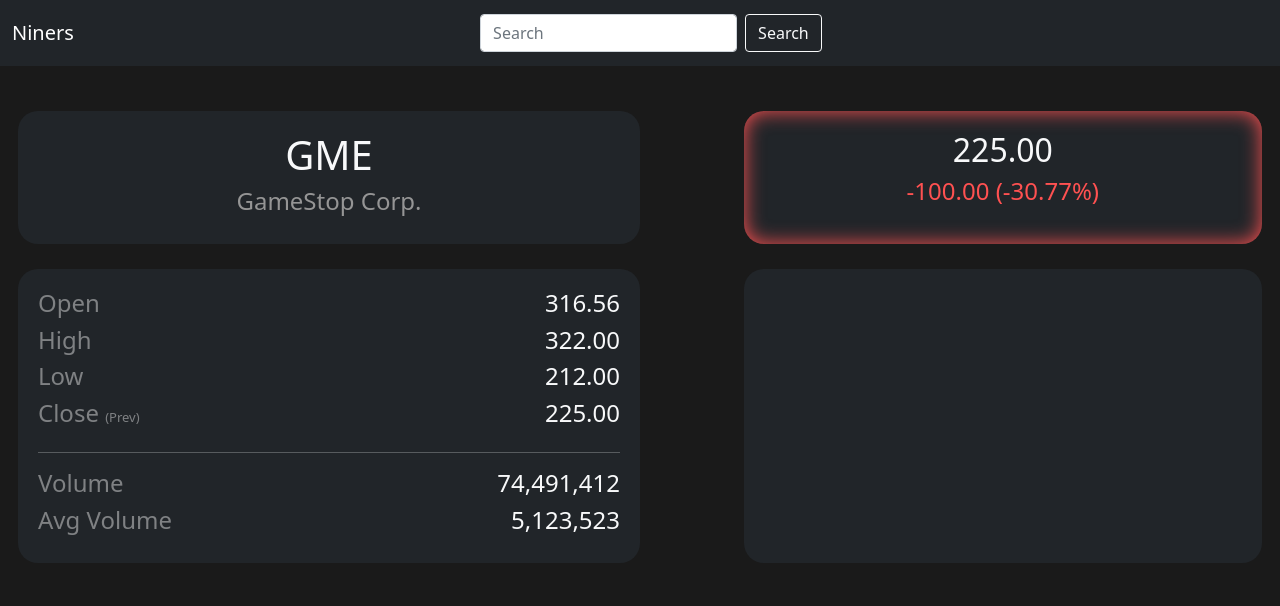
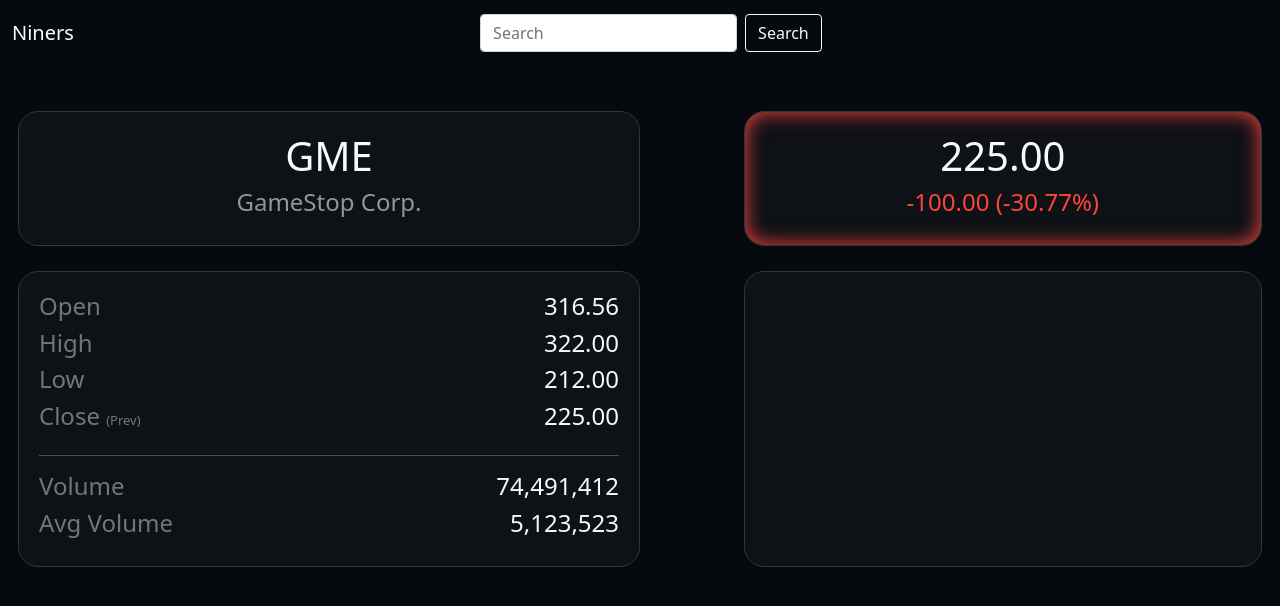
Before and after one commit to BoringStocks/BoringStocks, a Flask app: page / in a window 1280 px wide. Shown: the top 606 px of the page. Run offline with Flask 2, Linux system fonts and the light colour scheme.

Commit message:
Fixed a few color issues and design issues.

```diff
--- a/niners/static/css/style.css
+++ b/niners/static/css/style.css
@@ -7,12 +7,18 @@
 }
 
 .colStyles {
+    border: 1px solid #30363D;
     border-radius: 20px !important;
+    background-color: #0E1116 !important;
     padding: 20px !important;
 }
 
+.nav-bg {
+    background-color: #06090E !important;
+}
+
 main, body, html {
-    background-color: rgb(26, 26, 26) !important;
+    background-color: #06090E !important;
 }
 
 .transparent {
--- a/niners/templates/base.html
+++ b/niners/templates/base.html
@@ -22,7 +22,7 @@
 
   <body>
     <main>
-      <nav class="navbar navbar-dark bg-dark">
+      <nav class="navbar navbar-dark nav-bg">
         <div class="container-fluid">
           <a class="navbar-brand">Niners</a>
           <form class="d-flex">
--- a/niners/templates/home.html
+++ b/niners/templates/home.html
@@ -18,9 +18,9 @@
                 <h1 class="">GME</h1>
                 <h4 class="" style="color: rgb(149, 149, 149);">GameStop Corp.</h4>
             </div>
-            <div class="col-sm-5 bg-dark colStyles headContPadding" style="margin-left: auto; box-shadow: inset 0 0 20px rgb(255, 81, 81);">
-                <h2 class="">225.00</h2>
-                <h4 class="" style="color: rgb(255, 81, 81);">-100.00 (-30.77%)</h4>
+            <div class="col-sm-5 bg-dark colStyles headContPadding" style="margin-left: auto; box-shadow: inset 0 0 20px #FF453A;">
+                <h1 class="">225.00</h1>
+                <h4 class="" style="color: #FF453A;">-100.00 (-30.77%)</h4>
             </div>
         </div>
         <div class="row text-light text-center" style="margin-top: 25px;">
```
